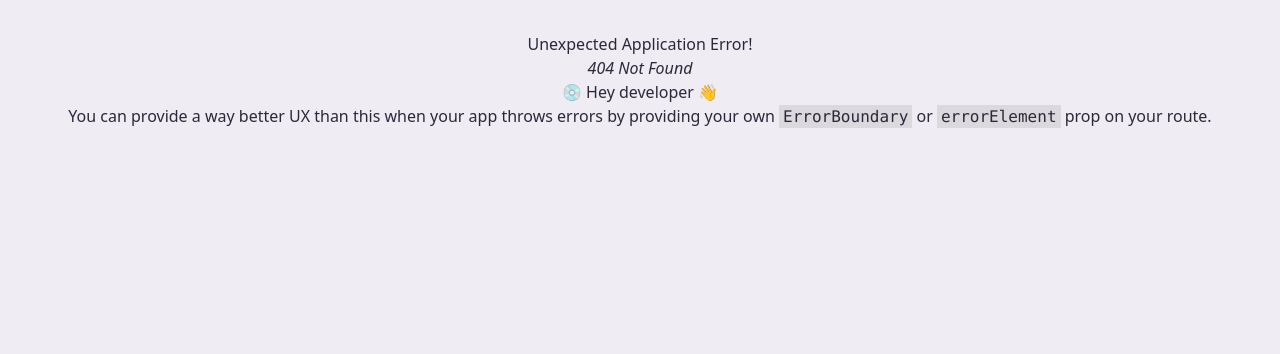
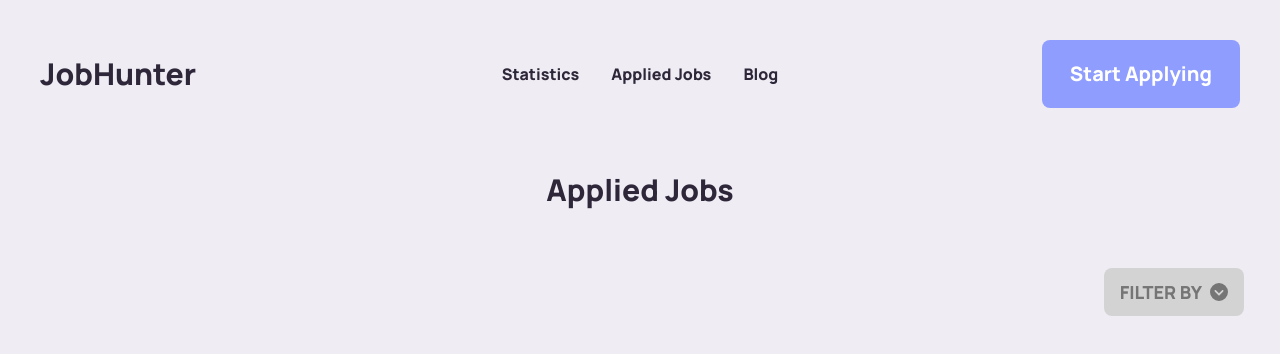
Before and after one commit to dev-maruful/job-hunter, a React (Vite) app: page /appliedJobs in a window 1280 px wide. Before the commit this address had no page. Shown: the top 354 px of the page. Built offline with nearby package versions, Linux system fonts and the light colour scheme.

Commit message:
applied job page added

```diff
--- /dev/null
+++ b/src/components/AppliedJobs.jsx
@@ -0,0 +1,35 @@
+import React from "react";
+import { FontAwesomeIcon } from "@fortawesome/react-fontawesome";
+import { faChevronCircleDown } from "@fortawesome/free-solid-svg-icons";
+
+const AppliedJobs = () => {
+  return (
+    <div>
+      <h1 className="my-14 text-3xl font-extrabold">Applied Jobs</h1>
+      <div className="dropdown dropdown-end w-full">
+        <div className=" text-right w-full">
+          <button
+            tabIndex={0}
+            className="btn m-1 bg-lightGray text-gray border-none hover:bg-mediumDarkGray text-lg font-semibold"
+          >
+            <span className="mr-2">Filter By</span>{" "}
+            <FontAwesomeIcon icon={faChevronCircleDown} />
+          </button>
+        </div>
+        <ul
+          tabIndex={0}
+          className="dropdown-content menu p-2 shadow bg-base-100 rounded-box w-52"
+        >
+          <li>
+            <a>Item 1</a>
+          </li>
+          <li>
+            <a>Item 2</a>
+          </li>
+        </ul>
+      </div>
+    </div>
+  );
+};
+
+export default AppliedJobs;
--- a/src/components/Header.jsx
+++ b/src/components/Header.jsx
@@ -12,13 +12,13 @@ const Header = () => {
       <div className="navbar-center hidden lg:flex">
         <ul className="menu menu-horizontal px-1 text-base font-bold">
           <li>
-            <a>Statistics</a>
+            <Link>Statistics</Link>
           </li>
           <li>
-            <a>Applied Jobs</a>
+            <Link to="appliedJobs">Applied Jobs</Link>
           </li>
           <li>
-            <a>Blog</a>
+            <Link>Blog</Link>
           </li>
         </ul>
       </div>
--- a/src/main.jsx
+++ b/src/main.jsx
@@ -7,6 +7,7 @@ import Root from "./components/Root";
 import Home from "./components/Home";
 import { data } from "autoprefixer";
 import JobDetails from "./components/JobDetails";
+import AppliedJobs from "./components/AppliedJobs";
 
 const router = createBrowserRouter([
   {
@@ -23,6 +24,10 @@ const router = createBrowserRouter([
         element: <JobDetails />,
         loader: () => fetch("featuredJobs.json"),
       },
+      {
+        path: "appliedJobs",
+        element: <AppliedJobs />,
+      },
     ],
   },
 ]);
```
